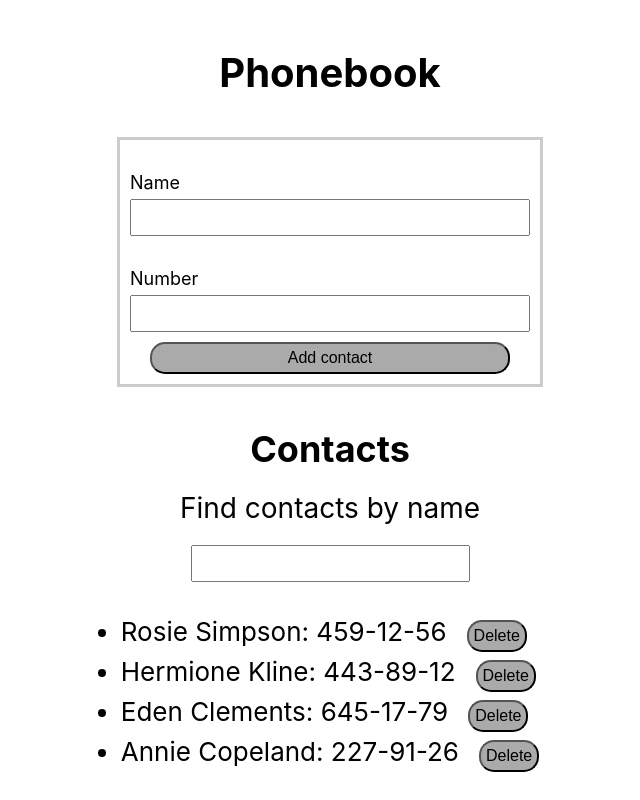
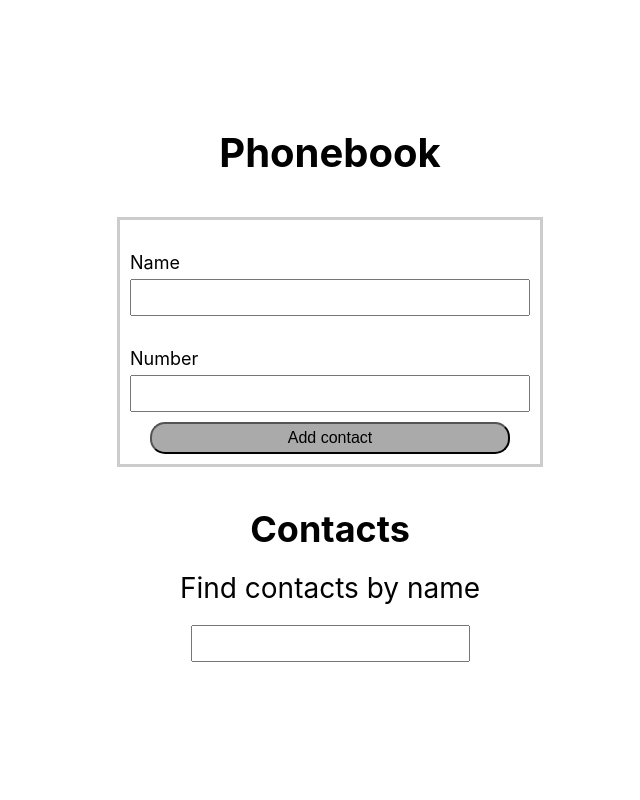
Before and after one commit to valpvf/goit-react-hw-03-phonebook, a React (Create React App) app: page / in a window 1280 px wide. Shown: the whole page, without its empty margins (310-950 px from the left). Built offline with nearby package versions, Linux system fonts and the light colour scheme.

Commit message:
comment json

```diff
--- a/src/components/App.jsx
+++ b/src/components/App.jsx
@@ -9,10 +9,10 @@
 export class App extends Component {
   state = {
     contacts: [
-      { id: 'id-1', name: 'Rosie Simpson', number: '459-12-56' },
-      { id: 'id-2', name: 'Hermione Kline', number: '443-89-12' },
-      { id: 'id-3', name: 'Eden Clements', number: '645-17-79' },
-      { id: 'id-4', name: 'Annie Copeland', number: '227-91-26' },
+      // { id: 'id-1', name: 'Rosie Simpson', number: '459-12-56' },
+      // { id: 'id-2', name: 'Hermione Kline', number: '443-89-12' },
+      // { id: 'id-3', name: 'Eden Clements', number: '645-17-79' },
+      // { id: 'id-4', name: 'Annie Copeland', number: '227-91-26' },
     ],
     filter: '',
   };
--- a/src/components/ContactForm/ContactForm.styled.jsx
+++ b/src/components/ContactForm/ContactForm.styled.jsx
@@ -18,9 +18,6 @@
   margin-bottom: 10px;
   padding: 5px;
   font-size: 20px;
-  /* &:last-child{
-    margin-bottom: 20px; */
-  }
 `;
 
 export const BtnStyled = styled.button`
```
